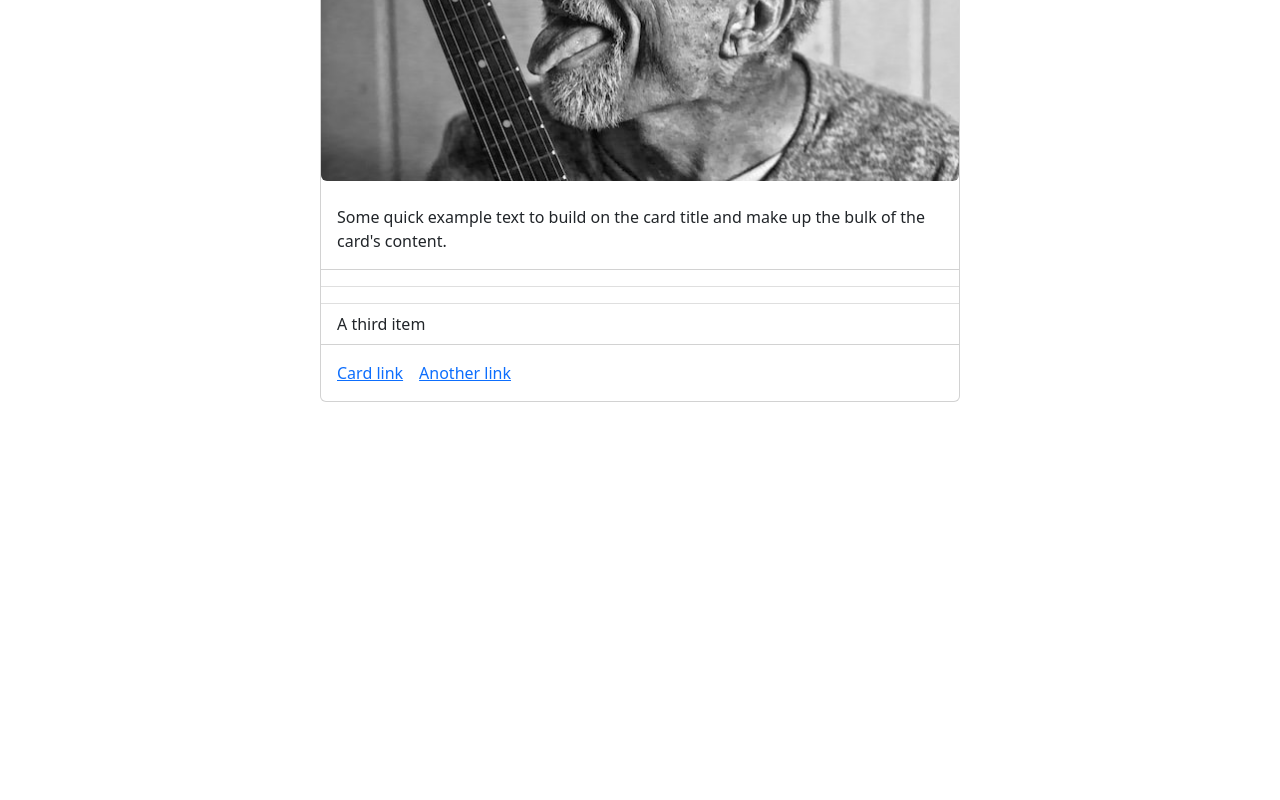
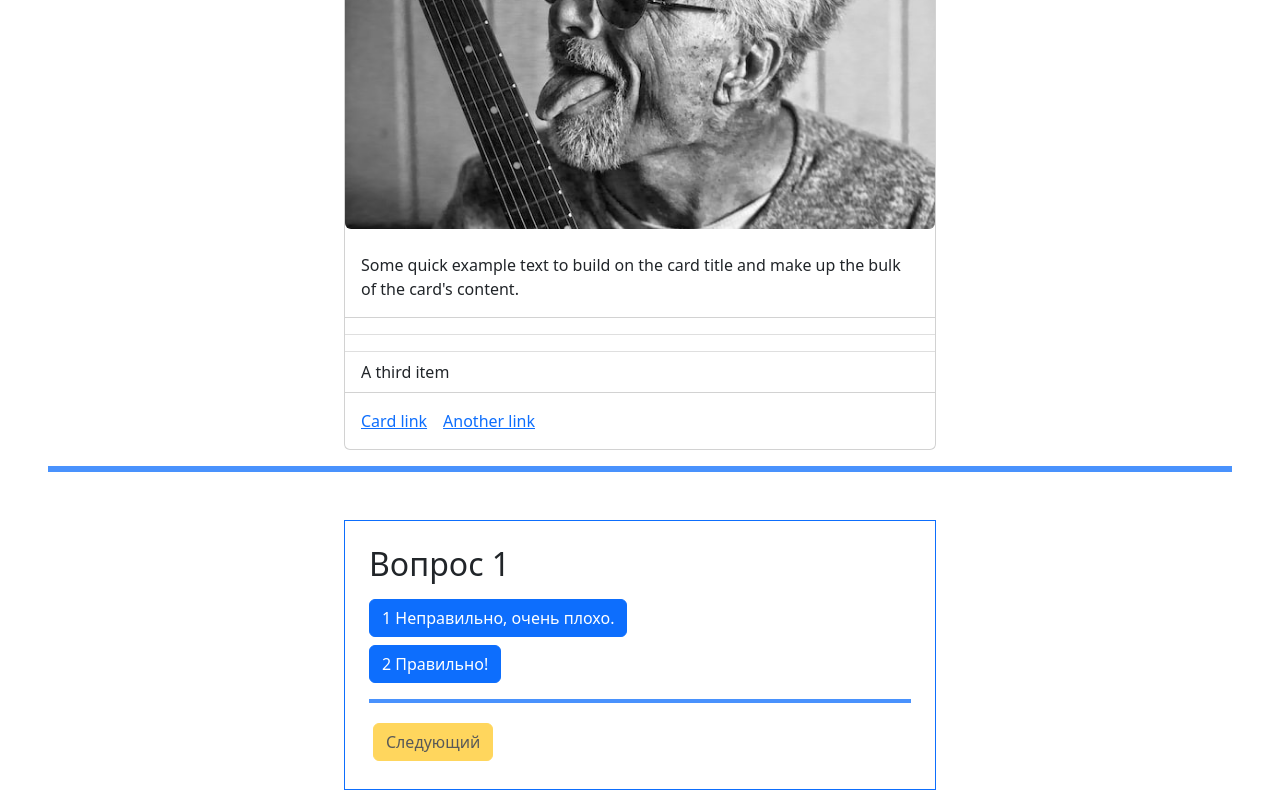
Before and after one commit to eugened503/psy-passport, a Vue app in the folder frontend/: page /user in a window 1280 px wide. Shown: the part 316-1116 px from the top of the page. Before the commit the page ends 800 px from the top, so only its background shows below. Built offline with nearby package versions, Linux system fonts and the light colour scheme; no server answers; sample sign-in values are in the browser's storage.

Commit message:
добавлена викторина

```diff
--- a/frontend/src/App.vue
+++ b/frontend/src/App.vue
@@ -16,23 +16,23 @@
 </template>
 <script>
 import Spinner from "@/components/Spinner.vue";
-//import axios from "axios";
+import axios from "axios";
 export default {
   components: { Spinner },
   name: "App",
   created() {
-    // const token = localStorage.getItem("token");
-    // if (token) {
-    //   axios.defaults.headers.common["Authorization"] = token;
-    // }
-    // axios.interceptors.response.use(undefined, function (err) {
-    //   return new Promise(function () {
-    //     if (err.status === 401 && err.config && !err.config.__isRetryRequest) {
-    //       this.$store.dispatch("logout");
-    //     }
-    //     throw err;
-    //   });
-    // });
+    const token = localStorage.getItem("token");
+    if (token) {
+      axios.defaults.headers.common["Authorization"] = `Bearer ${token}`;
+    }
+    axios.interceptors.response.use(undefined, function (err) {
+      return new Promise(function () {
+        if (err.status === 401 && err.config && !err.config.__isRetryRequest) {
+          this.$store.dispatch("logout");
+        }
+        throw err;
+      });
+    });
   },
 
   computed: {
--- a/frontend/src/components/Quiz.vue
+++ b/frontend/src/components/Quiz.vue
@@ -1,15 +1,120 @@
 <template>
-  <div class="quiz">
-    <h1>Rrrrrr</h1>
+  <div class="quiz w-50 mt-5 mx-auto p-4 border border-primary">
+    <div v-for="(question, index) in questions" :key="question.id">
+      <div v-show="index === questionIndex">
+        <h2>{{ question.text }}</h2>
+        <ul class="p-0">
+          <li
+            v-for="(response, indexRes) in question.responses"
+            :key="response.id"
+          >
+            <button
+              class="btn btn-primary mt-2"
+              @click="addRes(index, response.correct)"
+            >
+              {{ indexRes + 1 }}
+              {{ response.text }}
+            </button>
+          </li>
+        </ul>
+        <hr class="border border-primary border-2 opacity-75" />
+        <button
+          class="btn btn-warning m-1"
+          v-if="questionIndex > 0"
+          @click="prev"
+        >
+          Предыдущий
+        </button>
+        <button
+          class="btn btn-warning m-1"
+          :disabled="isDisabled"
+          @click="next"
+        >
+          Следующий
+        </button>
+      </div>
+    </div>
+    <div v-show="questionIndex === questions.length">
+      <h2>Викторина завершена</h2>
+      <p>Счет: {{ score }} / {{ questions.length }}</p>
+    </div>
   </div>
 </template>
 <script>
 export default {
   name: "QuizBlock",
+  data() {
+    return {
+      questionIndex: 0,
+      answers: [],
+      isDisabled: true,
+      questions: [
+        {
+          text: "Вопрос 1",
+          responses: [
+            { text: "Неправильно, очень плохо.", correct: false },
+            { text: "Правильно!", correct: true },
+          ],
+        },
+        {
+          text: "Вопрос 2",
+          responses: [
+            { text: "Правильный ответ", correct: true },
+            { text: "Неправильный ответ", correct: false },
+          ],
+        },
+        {
+          text: "Вопрос 3",
+          responses: [
+            { text: "Правильный ответ", correct: true },
+            { text: "Неправильный ответ", correct: false },
+          ],
+        },
+      ],
+    };
+  },
+  computed: {
+    score() {
+      return this.answers.filter((i) => i).length;
+    },
+  },
+  methods: {
+    randomKey() {
+      return (
+        new Date().getTime() + Math.floor(Math.random() * 10000).toString()
+      );
+    },
+
+    next() {
+      this.questionIndex++;
+      this.isDisabled = true;
+    },
+
+    prev() {
+      this.questionIndex--;
+      this.isDisabled = false;
+    },
+
+    addRes(index, res) {
+      this.answers[index] = res;
+      this.isDisabled = false;
+    },
+  },
+  created() {
+    this.questions.forEach((question) => {
+      question.id = this.randomKey();
+      question.responses.forEach((res) => {
+        res.id = this.randomKey();
+      });
+    });
+  },
 };
 </script>
 
 <style lang="scss">
 .quiz {
+  li {
+    list-style-type: none;
+  }
 }
 </style>
--- a/frontend/src/components/User.vue
+++ b/frontend/src/components/User.vue
@@ -1,4 +1,5 @@
 <template>
+  <div class="p-5">
     <div class="card w-50 mt-5 mx-auto">
       {{ getUser }}
       <img
@@ -9,8 +10,8 @@
       <div class="card-body">
         <h5 class="card-title">{{ getUser.name }}</h5>
         <p class="card-text">
-        Some quick example text to build on the card title and make up the bulk
-        of the card's content.
+          Some quick example text to build on the card title and make up the
+          bulk of the card's content.
         </p>
       </div>
       <ul class="list-group list-group-flush">
@@ -23,9 +24,14 @@
         <a href="#" class="card-link">Another link</a>
       </div>
     </div>
+    <hr class="border border-primary border-3 opacity-75" />
+    <Quiz />
+  </div>
 </template>
 <script>
+import Quiz from "@/components/Quiz.vue";
 export default {
+  components: { Quiz },
   name: "UserBlock",
   computed: {
     getUser() {
--- a/frontend/src/store/index.js
+++ b/frontend/src/store/index.js
@@ -1,6 +1,5 @@
 import { createStore } from "vuex";
 import axios from "axios";
-//import vuexPersist from "vuex-persist";
 
 export default createStore({
   state: {
@@ -128,17 +127,8 @@ export default createStore({
   },
 
   getters: {
-    getUser(state) {
-      return state.user;
-    },
-
+    getUser: (state) => state.user,
     isLoggedIn: (state) => !!state.token,
     authStatus: (state) => state.status,
   },
-
-  // plugins: [
-  //   new vuexPersist({
-  //     storage: window.localStorage,
-  //   }).plugin,
-  // ],
 });
```
Also changed, not shown: 1 other file (tests, documents, lock files or other folders). Lines whose indentation alone changed are shown as unchanged.
